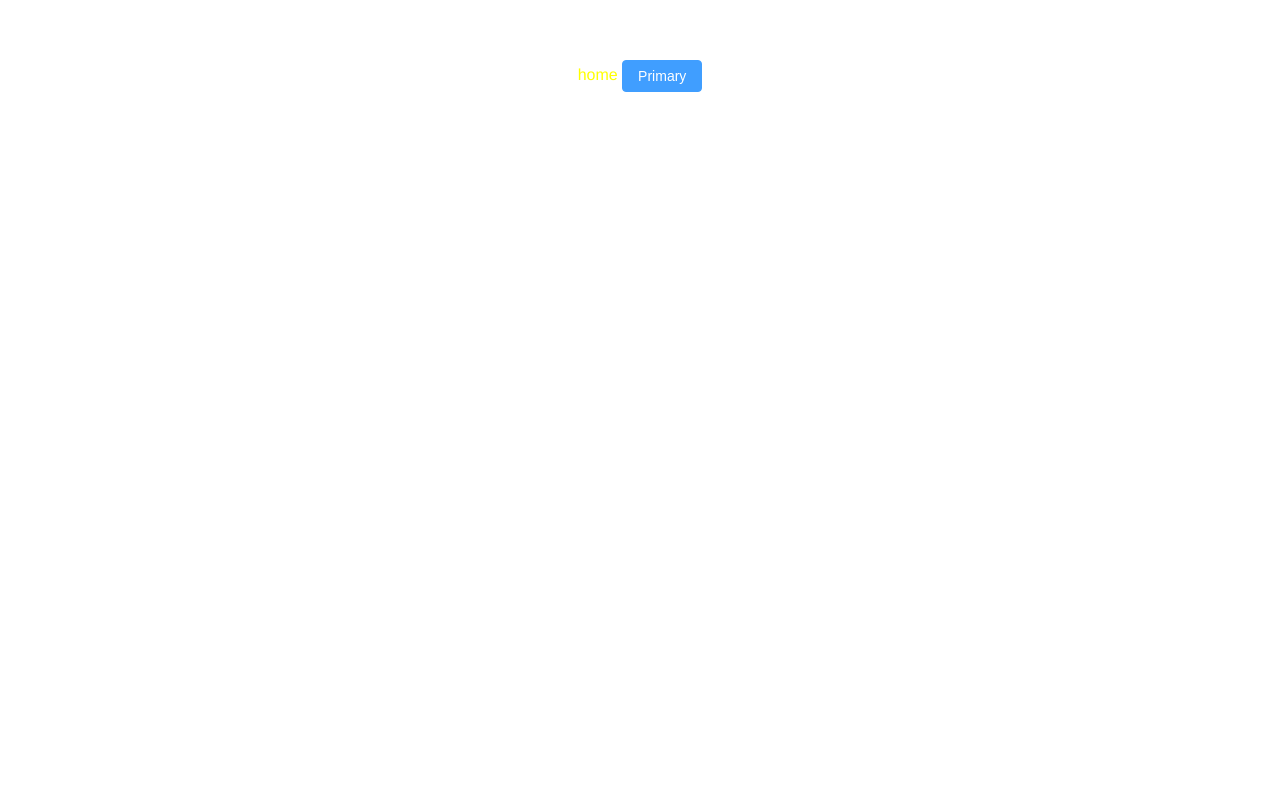
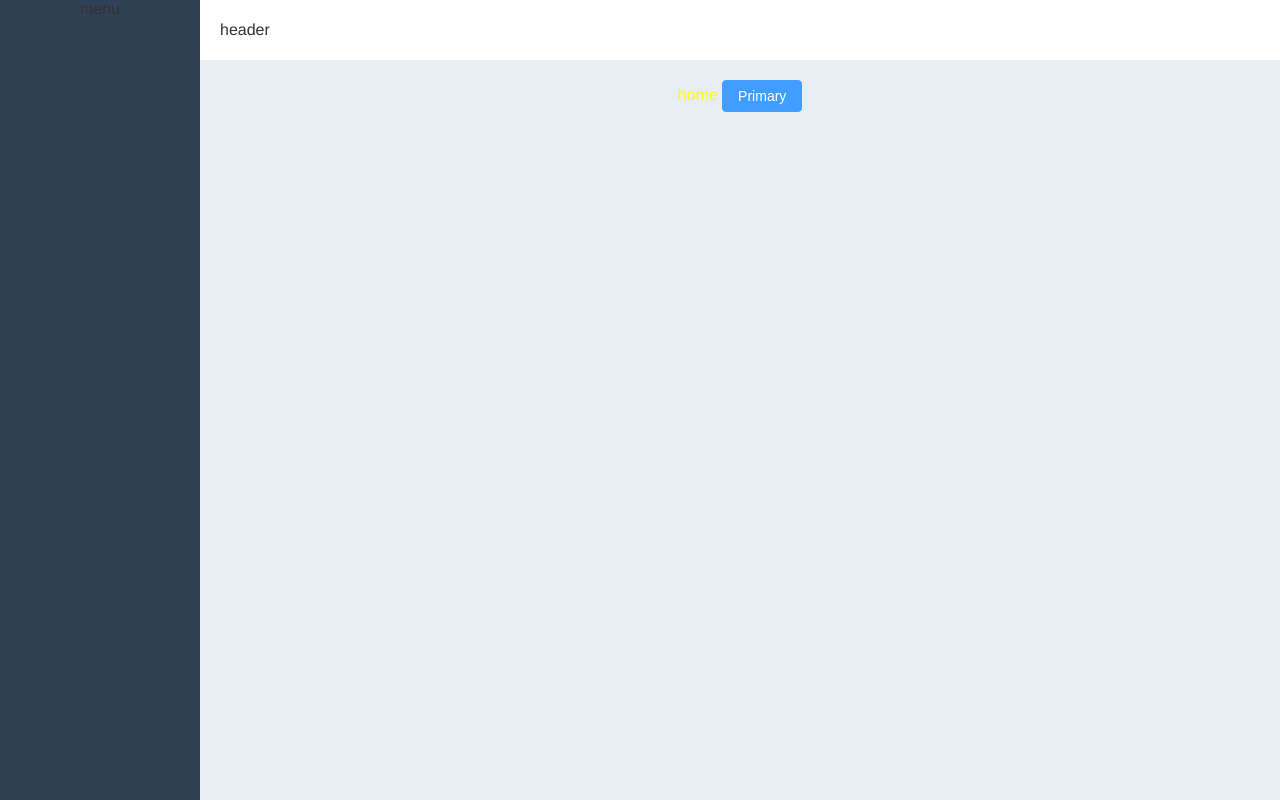
Before and after one commit to AideyTry/Vue3_TS, a Vue app: page /#/ in a window 1280 px wide. Built offline with nearby package versions, Linux system fonts and the light colour scheme.

Commit message:
feat: add layout

```diff
--- a/src/App.vue
+++ b/src/App.vue
@@ -19,7 +19,7 @@
   -webkit-font-smoothing: antialiased;
   -moz-osx-font-smoothing: grayscale;
   text-align: center;
-  color: #2c3e50;
-  margin-top: 60px;
+  /* color: #2c3e50;
+  margin-top: 60px; */
 }
 </style>
--- /dev/null
+++ b/src/layout/AppHeader/index.vue
@@ -0,0 +1,14 @@
+<template>
+  <div>header</div>
+</template>
+
+<script setup lang='ts'>
+</script>
+<script lang='ts'>
+export default {
+  name: 'MenuIndex'
+}
+</script>
+
+<style>
+</style>
--- /dev/null
+++ b/src/layout/AppLayout.vue
@@ -0,0 +1,46 @@
+<template>
+  <el-container>
+    <el-aside width="200px">
+      <AppMenu />
+    </el-aside>
+    <el-container>
+      <el-header>
+        <AppHeader />
+      </el-header>
+      <el-main>
+        <router-view />
+      </el-main>
+    </el-container>
+  </el-container>
+</template>
+
+<script setup lang='ts'>
+import AppMenu from './AppMenu/index.vue'
+import AppHeader from './AppHeader/index.vue'
+
+</script>
+
+<style lang="scss" scoped>
+.el-container {
+  height: 100vh;
+}
+
+.el-header {
+  background-color: #fff;
+  color: #333;
+  display: flex;
+  justify-content: space-between;
+  align-items: center;
+}
+
+.el-aside {
+  background-color: #304156;
+  color: #333;
+}
+
+.el-main {
+  background-color: #E9EEF3;
+  color: #333;
+}
+
+</style>
--- /dev/null
+++ b/src/layout/AppMenu/index.vue
@@ -0,0 +1,12 @@
+<template>
+  <div>menu</div>
+</template>
+
+<script setup lang="ts"></script>
+<script lang="ts">
+export default {
+  name: 'MenuIndex'
+}
+</script>
+
+<style></style>
--- a/src/router/index.ts
+++ b/src/router/index.ts
@@ -3,8 +3,15 @@ import { createRouter, createWebHashHistory, RouteRecordRaw } from "vue-router"
 const routes: RouteRecordRaw[] = [
     {
         path: '/',
-        name: 'home',
-        component: () => import('../views/home/index.vue')
+        name: 'layout',
+        component: () => import('../layout/AppLayout.vue'),
+        children: [
+            {
+                path: '',
+                name: 'home',
+                component: () => import('../views/home/index.vue')
+            },
+        ]
     },
     {
         path: '/login',
--- a/src/styles/common.scss
+++ b/src/styles/common.scss
@@ -0,0 +1,4 @@
+* {
+    margin: 0;
+    padding: 0;
+}
```
